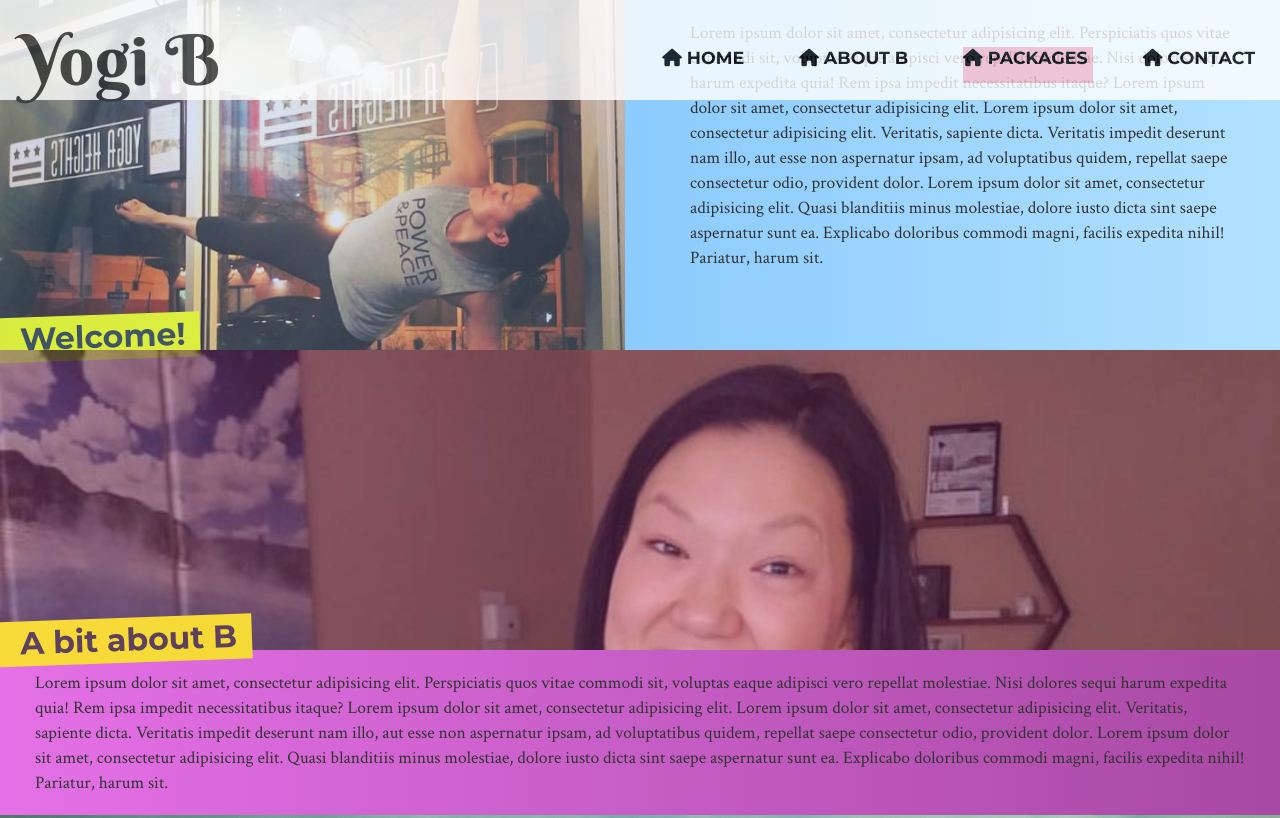
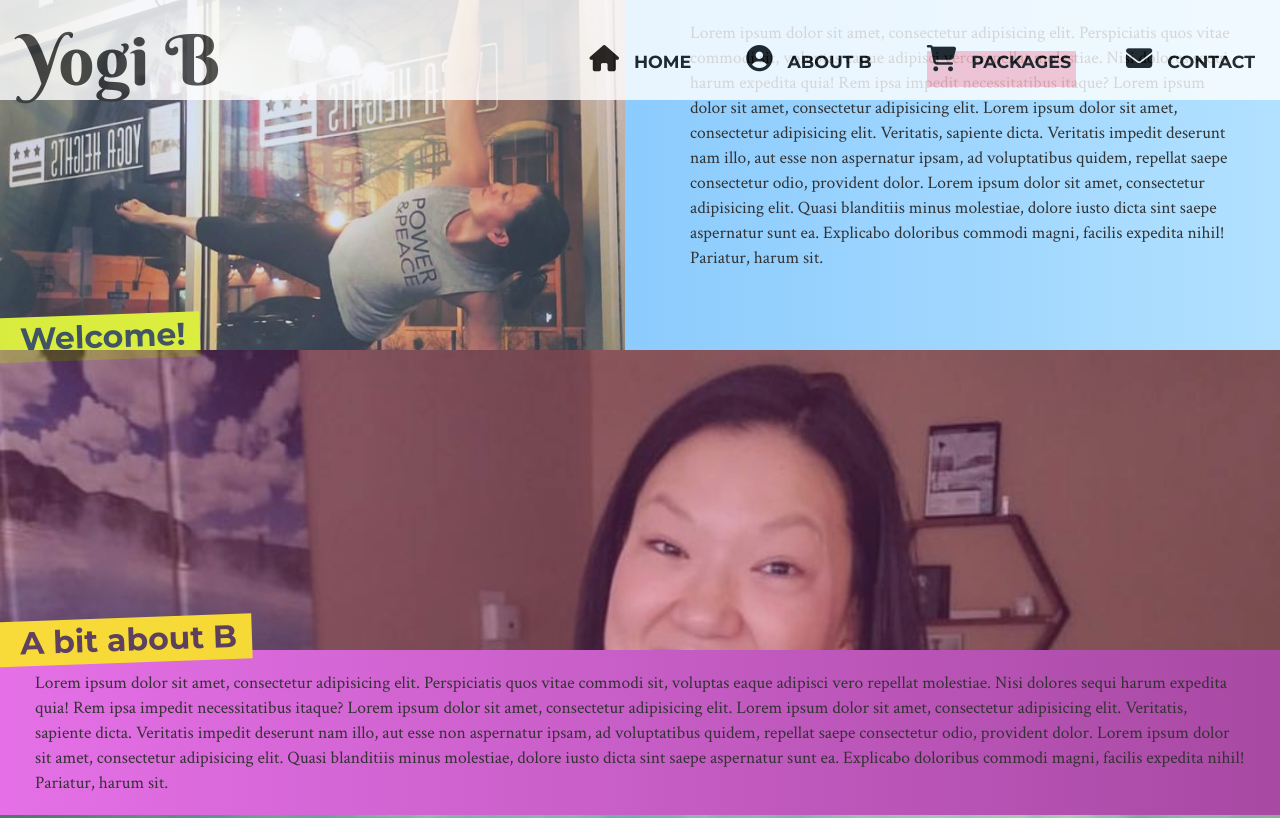
Before and after one commit to Seannaber/yogib, a plain HTML site: page index.html in a window 1280 px wide. Shown: the top 818 px of the page. Drawn offline with nearby package versions, Linux system fonts and the light colour scheme.

Commit message:
css adjustments

```diff
--- a/css/style.css
+++ b/css/style.css
@@ -22,8 +22,9 @@ nav ul li {
 	margin: 35px;
 	padding-bottom: 15px;
 	font-family: 'Montserrat', sans-serif;
-	text-transform: uppercase;
+	/*text-transform: uppercase;*/
 	font-size: 1.5em;
+	vertical-align: middle;
 }
 
 nav ul {
@@ -34,7 +35,7 @@ nav ul {
 
 #logo {
 	font-family: 'Berkshire Swash', cursive;
-	font-size: 4em;
+	font-size: 3em;
 	padding: 0px 20px;
 	margin: -10px 0px;
 	float: left;
@@ -48,7 +49,12 @@ nav ul {
 	float: right;
 	display: block;
 	font-size: 2em;
-	margin: 20px 20px 0px 0px;
+	margin: 15px 30px 0px 0px;
+}
+
+.navlink.fa {
+	font-size: 1.5em;
+	margin-right: 10px;
 }
 
 #jumbotron {
--- a/index.html
+++ b/index.html
@@ -3,12 +3,12 @@
 		<title>Yogi B | Nomaste</title>
 		<meta name="viewport" content="width=device-width, initial-scale=1">
 		<link rel="stylesheet" href="css/bootstrap.css" class="css">
+		<link href="https://fonts.googleapis.com/css?family=Montserrat:700|Raleway|Berkshire+Swash|Crimson+Text" rel="stylesheet">
 		<link rel="stylesheet" href="css/style.css">
-		<link href="https://fonts.googleapis.com/css?family=Montserrat:700|Raleway|Berkshire+Swash|Crimson+Text" rel="stylesheet">
 	</head>
 	<body>
 		<div>
-			<nav class="navbar navbar-fixed-top">
+			<nav>
 				<span id="mobilenav" class="fa fa-bars" aria-hidden="true"></span>
 				<p id="logo">Yogi B</p>
 				<ul id="desktopnav">
@@ -16,13 +16,13 @@
 						<a href="#home"><span class="fa fa-home navlink"></span> Home</a>
 					</li>
 					<li>
-						<a href="#about"><span class="fa fa-home navlink"></span> About B</a>
+						<a href="#about"><span class="fa fa-user-circle navlink"></span> About B</a>
 					</li>
 					<li>
-						<a href="#packages"><span class="fa fa-home navlink"></span> Packages</a>
+						<a href="#packages"><span class="fa fa-shopping-cart navlink"></span> Packages</a>
 					</li>
 					<li>
-						<a href="#contact"><span class="fa fa-home navlink"></span> Contact</a>
+						<a href="#contact"><span class="fa fa-envelope navlink"></span> Contact</a>
 					</li>
 				</ul>
 			</nav>
```
